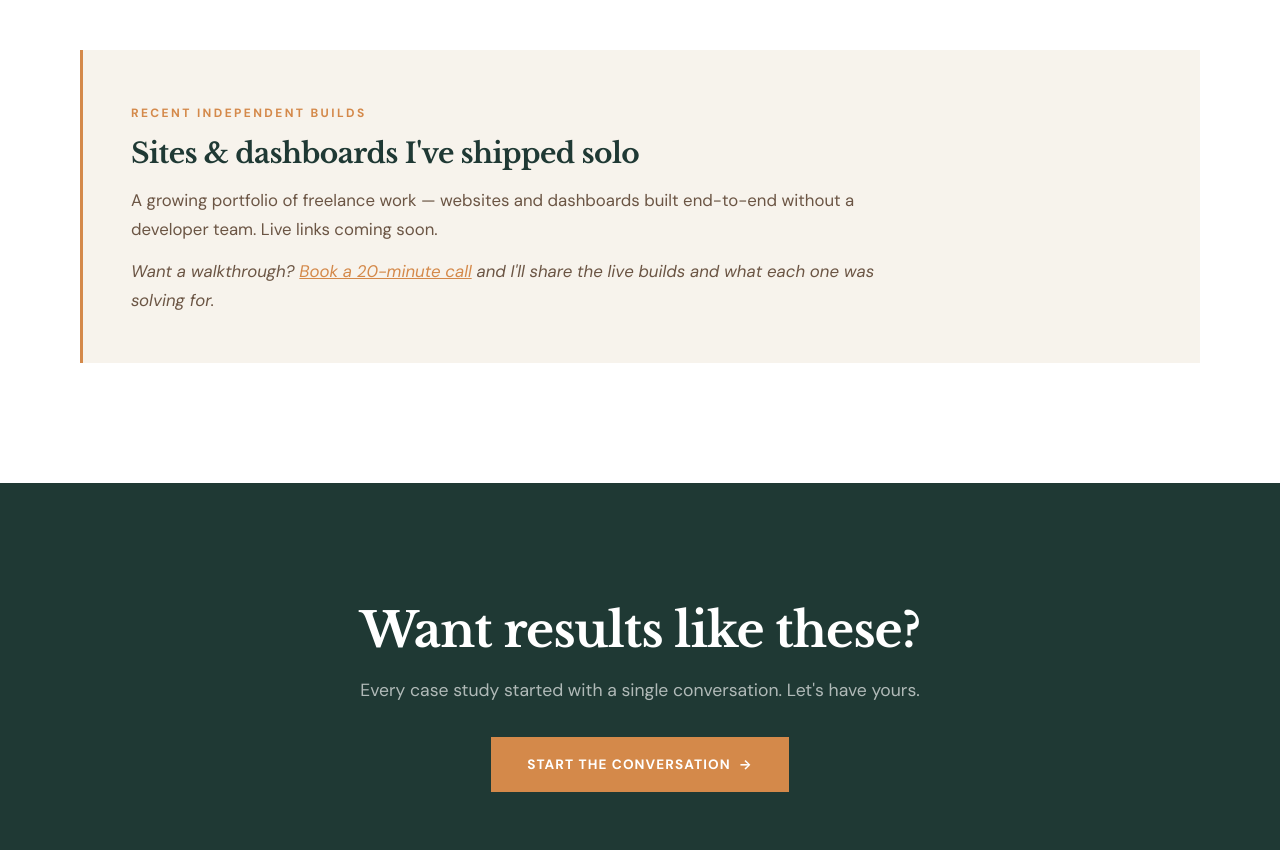
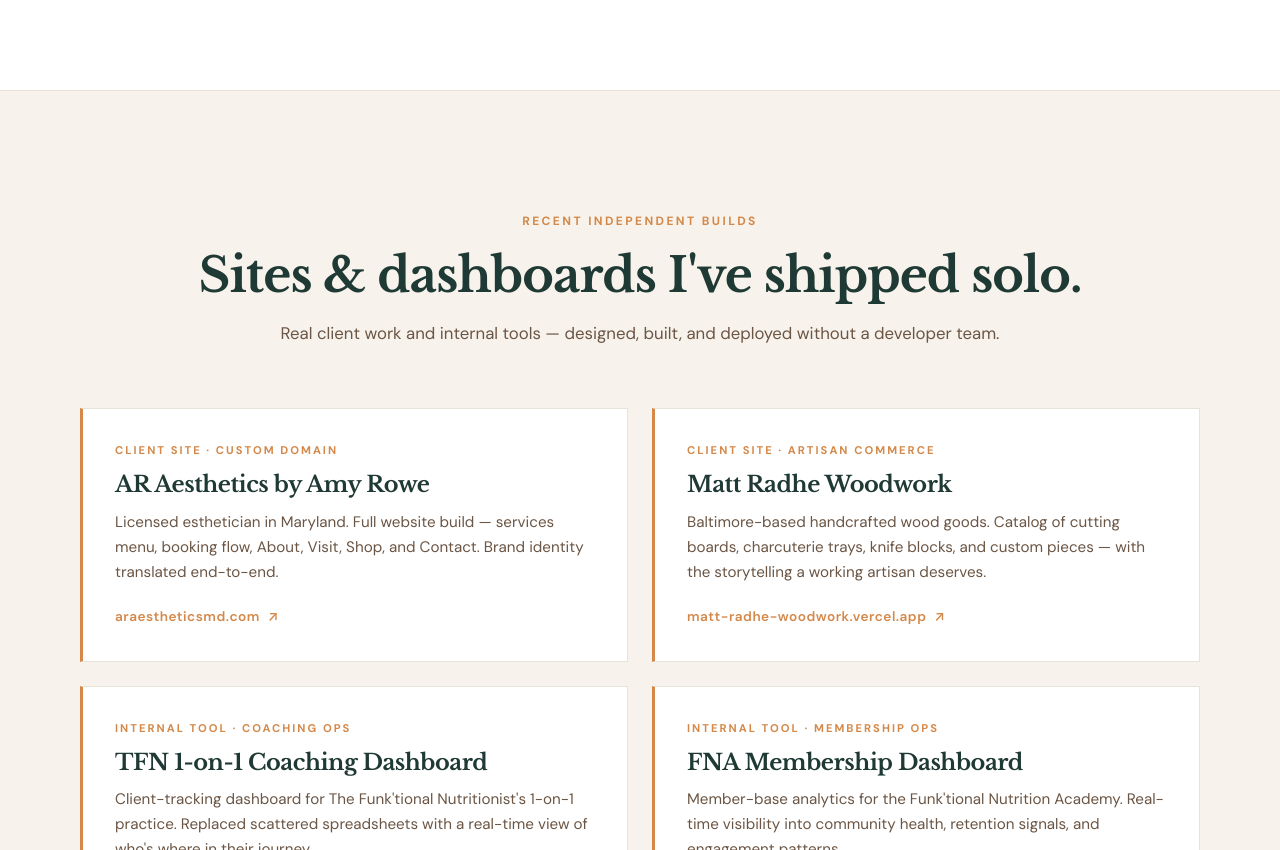
Before and after one commit to abbycwenck-ai/abigail-antolick-site, a website: page work.html in a window 1280 px wide. Shown: the part 2880-3730 px from the top of the page. Drawn offline with nearby package versions, Linux system fonts and the light colour scheme.

Commit message:
Real testimonials, case studies, advisor, newsletter, palette, portfolio grid

```diff
--- a/css/styles.css
+++ b/css/styles.css
@@ -436,6 +436,86 @@ section {
   font-weight: 500;
 }
 
+/* --- Recent Independent Builds --- */
+.recent-builds-section {
+  background-color: var(--color-cream);
+  padding: var(--section-padding) 0;
+  border-top: 1px solid var(--color-light-gray);
+}
+
+.recent-builds__grid {
+  display: grid;
+  grid-template-columns: repeat(2, 1fr);
+  gap: 24px;
+  margin-top: 60px;
+}
+
+.build-card {
+  display: flex;
+  flex-direction: column;
+  gap: 12px;
+  padding: 32px;
+  background-color: var(--color-white);
+  border: 1px solid var(--color-light-gray);
+  border-left: 3px solid var(--color-accent);
+  transition: var(--transition-smooth);
+  text-decoration: none;
+}
+
+.build-card:hover {
+  transform: translateY(-2px);
+  box-shadow: 0 8px 32px rgba(31, 57, 52, 0.08);
+  border-left-color: var(--color-accent-dark);
+}
+
+.build-card__tag {
+  font-family: var(--font-accent);
+  font-size: 0.7rem;
+  letter-spacing: 0.18em;
+  text-transform: uppercase;
+  color: var(--color-accent);
+  font-weight: 700;
+}
+
+.build-card__title {
+  font-size: 1.4rem;
+  margin: 0;
+  color: var(--color-off-black);
+}
+
+.build-card__desc {
+  font-size: 0.95rem;
+  margin: 0;
+  color: var(--color-warm-gray);
+  line-height: 1.65;
+}
+
+.build-card__link {
+  margin-top: auto;
+  padding-top: 8px;
+  font-size: 0.85rem;
+  font-weight: 600;
+  color: var(--color-accent);
+  letter-spacing: 0.5px;
+  word-break: break-all;
+}
+
+.build-card__link .arrow {
+  display: inline-block;
+  margin-left: 4px;
+  transition: var(--transition-fast);
+}
+
+.build-card:hover .build-card__link .arrow {
+  transform: translate(2px, -2px);
+}
+
+@media (max-width: 768px) {
+  .recent-builds__grid {
+    grid-template-columns: 1fr;
+  }
+}
+
 /* --- Newsletter --- */
 .newsletter {
   background-color: var(--color-off-black);
--- a/work.html
+++ b/work.html
@@ -197,12 +197,76 @@
 
       </div>
 
-      <!-- Recent independent builds (placeholder for Vercel-deployed work) -->
-      <div class="recent-builds reveal" style="margin-top: 80px; padding: 48px; background-color: var(--color-cream); border-left: 3px solid var(--color-accent);">
+    </div>
+  </section>
+
+  <!-- Recent Independent Builds -->
+  <section class="recent-builds-section">
+    <div class="container">
+      <div class="section-header reveal">
         <span class="label">Recent Independent Builds</span>
-        <h3 style="margin: 12px 0 16px;">Sites &amp; dashboards I've shipped solo</h3>
-        <p>A growing portfolio of freelance work — websites and dashboards built end-to-end without a developer team. Live links coming soon.</p>
-        <p style="margin-top: 12px;"><em>Want a walkthrough? <a href="contact.html" style="color: var(--color-accent); text-decoration: underline;">Book a 20-minute call</a> and I'll share the live builds and what each one was solving for.</em></p>
+        <h2>Sites &amp; dashboards I've shipped solo.</h2>
+        <p>Real client work and internal tools — designed, built, and deployed without a developer team.</p>
+      </div>
+
+      <div class="recent-builds__grid">
+
+        <!-- AR Aesthetics by Amy Rowe -->
+        <a href="https://www.araestheticsmd.com/" target="_blank" rel="noopener" class="build-card reveal">
+          <span class="build-card__tag">Client Site · Custom Domain</span>
+          <h3 class="build-card__title">AR Aesthetics by Amy Rowe</h3>
+          <p class="build-card__desc">Licensed esthetician in Maryland. Full website build — services menu, booking flow, About, Visit, Shop, and Contact. Brand identity translated end-to-end.</p>
+          <span class="build-card__link">araestheticsmd.com <span class="arrow">↗</span></span>
+        </a>
+
+        <!-- Matt Radhe Woodwork -->
+        <a href="https://matt-radhe-woodwork.vercel.app/" target="_blank" rel="noopener" class="build-card reveal reveal--delay-1">
+          <span class="build-card__tag">Client Site · Artisan Commerce</span>
+          <h3 class="build-card__title">Matt Radhe Woodwork</h3>
+          <p class="build-card__desc">Baltimore-based handcrafted wood goods. Catalog of cutting boards, charcuterie trays, knife blocks, and custom pieces — with the storytelling a working artisan deserves.</p>
+          <span class="build-card__link">matt-radhe-woodwork.vercel.app <span class="arrow">↗</span></span>
+        </a>
+
+        <!-- TFN 1-on-1 Dashboard -->
+        <a href="https://1-1-dashboard-tfn.vercel.app/" target="_blank" rel="noopener" class="build-card reveal reveal--delay-2">
+          <span class="build-card__tag">Internal Tool · Coaching Ops</span>
+          <h3 class="build-card__title">TFN 1-on-1 Coaching Dashboard</h3>
+          <p class="build-card__desc">Client-tracking dashboard for The Funk'tional Nutritionist's 1-on-1 practice. Replaced scattered spreadsheets with a real-time view of who's where in their journey.</p>
+          <span class="build-card__link">1-1-dashboard-tfn.vercel.app <span class="arrow">↗</span></span>
+        </a>
+
+        <!-- FNA Membership Dashboard -->
+        <a href="https://fna-membership-dashboard.vercel.app/" target="_blank" rel="noopener" class="build-card reveal">
+          <span class="build-card__tag">Internal Tool · Membership Ops</span>
+          <h3 class="build-card__title">FNA Membership Dashboard</h3>
+          <p class="build-card__desc">Member-base analytics for the Funk'tional Nutrition Academy. Real-time visibility into community health, retention signals, and engagement patterns.</p>
+          <span class="build-card__link">fna-membership-dashboard.vercel.app <span class="arrow">↗</span></span>
+        </a>
+
+        <!-- TFN FB Ads Dashboard -->
+        <a href="https://tfnfbdashboard.vercel.app/login" target="_blank" rel="noopener" class="build-card reveal reveal--delay-1">
+          <span class="build-card__tag">Internal Tool · Paid Media</span>
+          <h3 class="build-card__title">TFN Facebook Ads Dashboard</h3>
+          <p class="build-card__desc">Login-protected attribution dashboard for paid social. The "what's actually converting" view that paid platforms refuse to give you cleanly.</p>
+          <span class="build-card__link">tfnfbdashboard.vercel.app <span class="arrow">↗</span></span>
+        </a>
+
+        <!-- Unbiased News -->
+        <a href="https://unbiased-news-zeta.vercel.app/" target="_blank" rel="noopener" class="build-card reveal reveal--delay-2">
+          <span class="build-card__tag">Experiment · Personal Build</span>
+          <h3 class="build-card__title">Unbiased News</h3>
+          <p class="build-card__desc">"Read the news, not the algorithm." A reader that ranks stories by source-balance instead of engagement — Left, Center, and Right perspectives surfaced together with a Balance Score 0–100.</p>
+          <span class="build-card__link">unbiased-news-zeta.vercel.app <span class="arrow">↗</span></span>
+        </a>
+
+        <!-- CBB Line Moves -->
+        <a href="https://www.cbblinemoves.com/" target="_blank" rel="noopener" class="build-card reveal">
+          <span class="build-card__tag">Experiment · Sports Analytics · Custom Domain</span>
+          <h3 class="build-card__title">CBB Line Moves</h3>
+          <p class="build-card__desc">College basketball line-movement tracker. Surfaces real-time betting line shifts so you can read where sharp money is flowing — instead of chasing public sentiment.</p>
+          <span class="build-card__link">cbblinemoves.com <span class="arrow">↗</span></span>
+        </a>
+
       </div>
     </div>
   </section>
```
